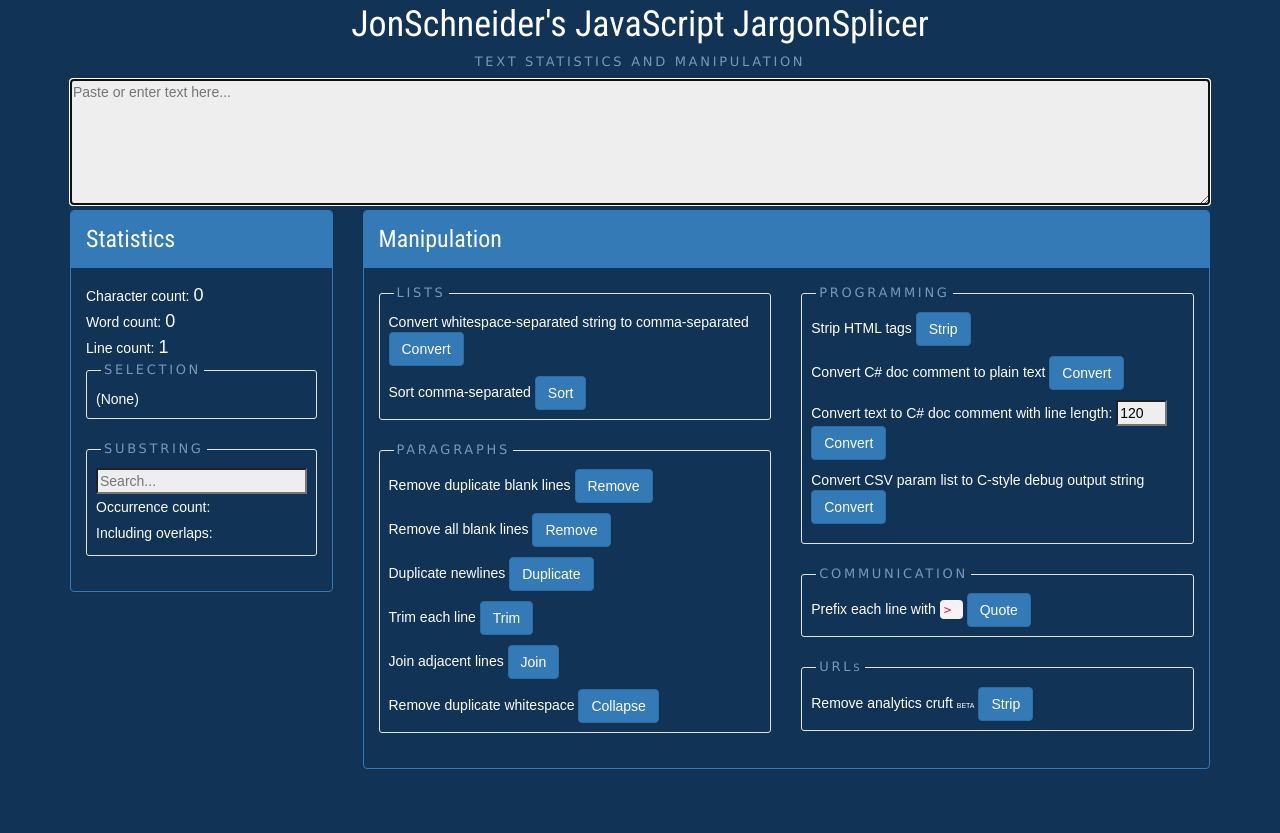
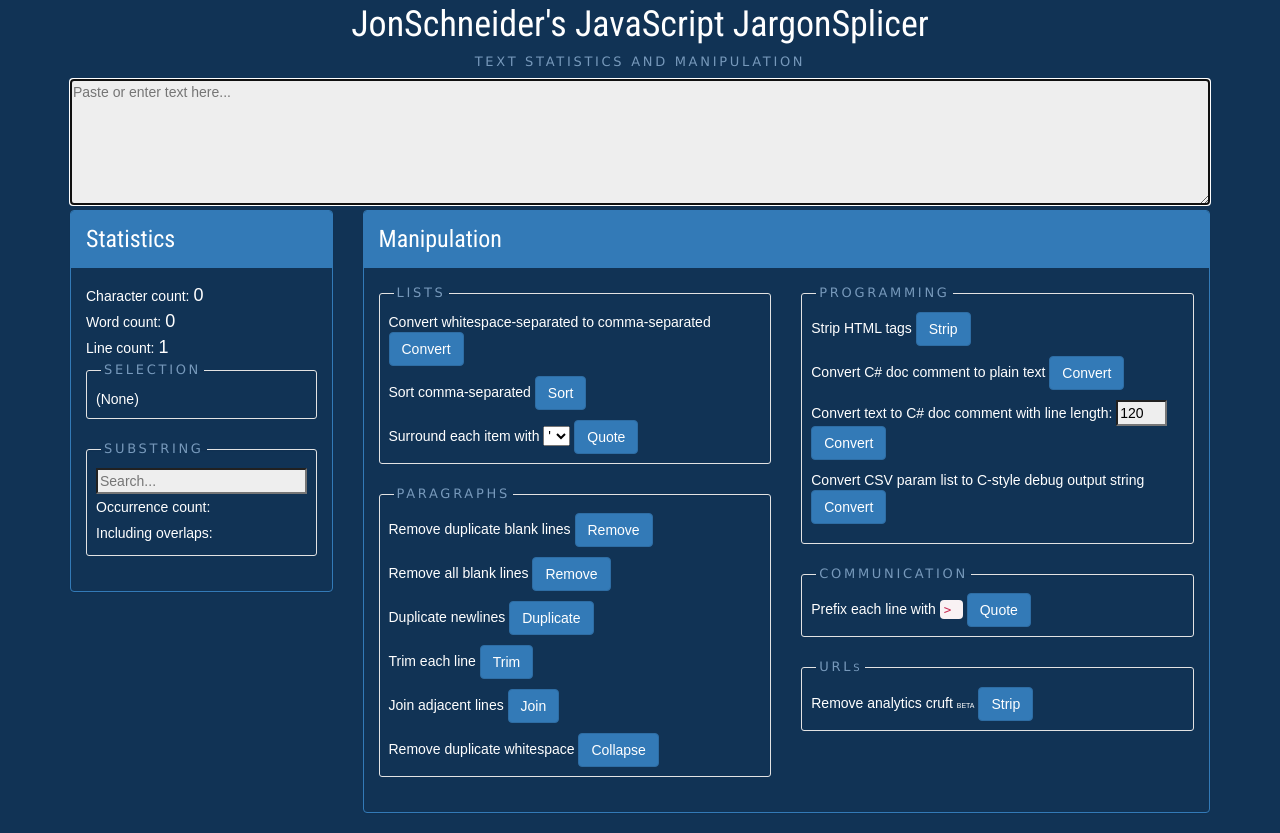
Before and after one commit to jschneid/jargon-splicer, a React (Create React App) app: page / in a window 1280 px wide. Before the commit the page ends 800 px from the top, so only its background shows below. Built offline with nearby package versions, Linux system fonts and the light colour scheme; a web font is replaced by a local one.

Commit message:
Add tool to quote list items

```diff
--- a/src/Tools/Lists.js
+++ b/src/Tools/Lists.js
@@ -1,6 +1,10 @@
 import React from 'react';
 
 export default class Lists extends React.Component {
+  constructor(props) {
+    super(props);
+    this.quotationMarkRef = React.createRef();
+  }
 
   // Adapted from http://stackoverflow.com/a/1144788/12484
   escapeRegExp(str) {
@@ -27,15 +31,38 @@ export default class Lists extends React.Component {
     this.props.setText(sortedCsv);
   }
 
+  quoteListItems() {
+    const lines = this.props.text.split(/\r?\n/);
+    const quotationMark = this.quotationMarkRef.current.value;
+    lines.forEach(function (line, index, lines) {
+      line = line.trim();
+      if (line !== '') {
+        line = line.replaceAll(',', (quotationMark + ',' + quotationMark));
+        line = quotationMark + line + quotationMark;
+        lines[index] = line;
+      }
+    });
+    const result = lines.join('\n');
+    this.props.setText(result);
+  }
+
   render() {
     return (
       <fieldset className="well well-sm">
         <legend>Lists</legend>
         <p>
-          Convert whitespace-separated string to comma-separated
+          Convert whitespace-separated to comma-separated
           <input type="button" className="btn btn-primary" onClick={() => this.replaceWhitespaceWithComma()} value="Convert" />
         </p>
-        Sort comma-separated <input type="button" className="btn btn-primary" onClick={() => this.sortCsv()} value="Sort" />
+        <p>
+          Sort comma-separated <input type="button" className="btn btn-primary" onClick={() => this.sortCsv()} value="Sort" />
+        </p>
+        Surround each item with{' '}
+        <select ref={this.quotationMarkRef}>
+          <option value="'">'</option>
+          <option value='"'>"</option>
+        </select>{' '}
+        <input type="button" className="btn btn-primary" onClick={() => this.quoteListItems()} value="Quote" />
        </fieldset>
     );
   }
--- a/src/gangnam.css
+++ b/src/gangnam.css
@@ -16,6 +16,11 @@ body
 	float:right;
 	width:410px;
 	margin:0px 0px 10px 10px;
+}
+
+select
+{
+    color: black;
 }
 
 a:link
```
